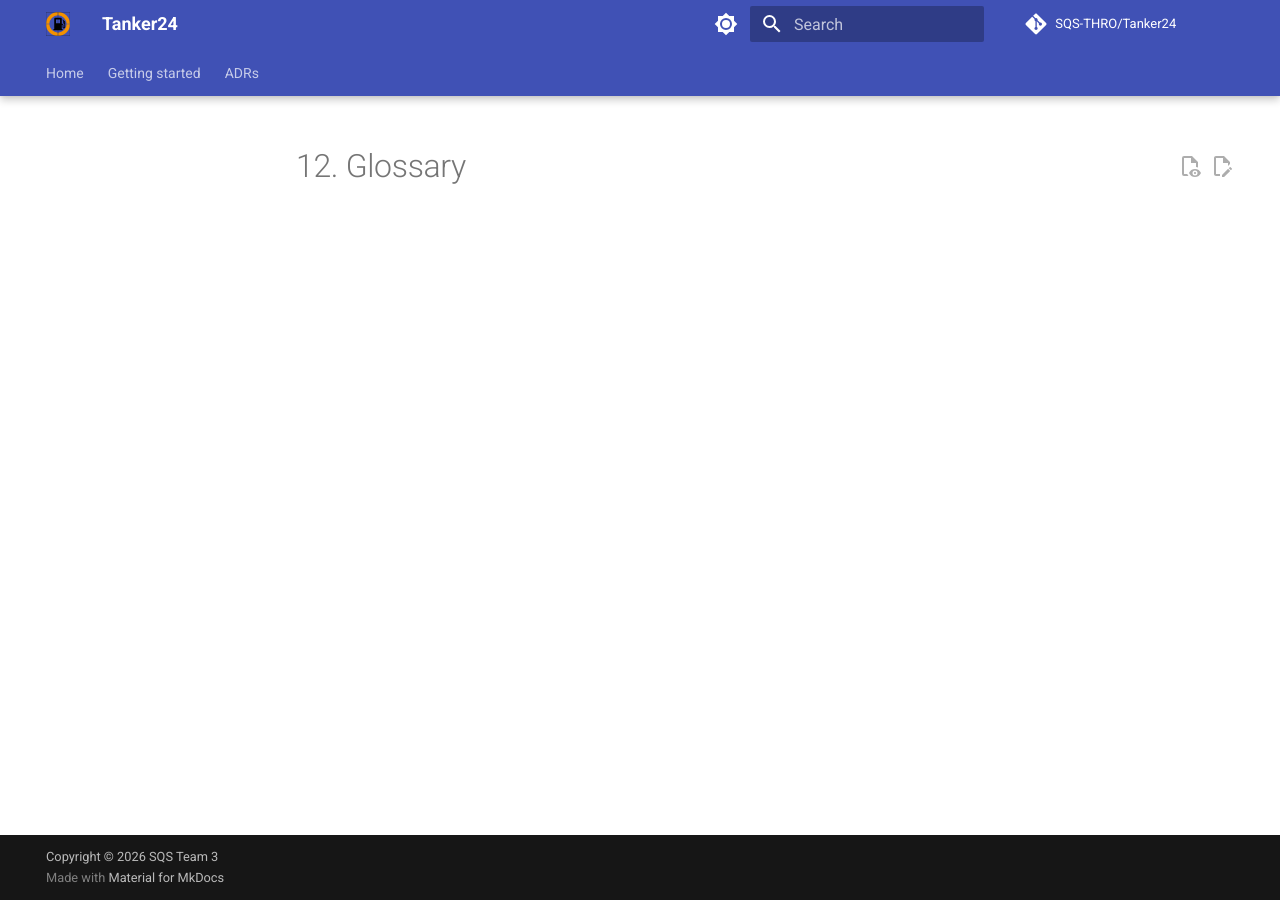
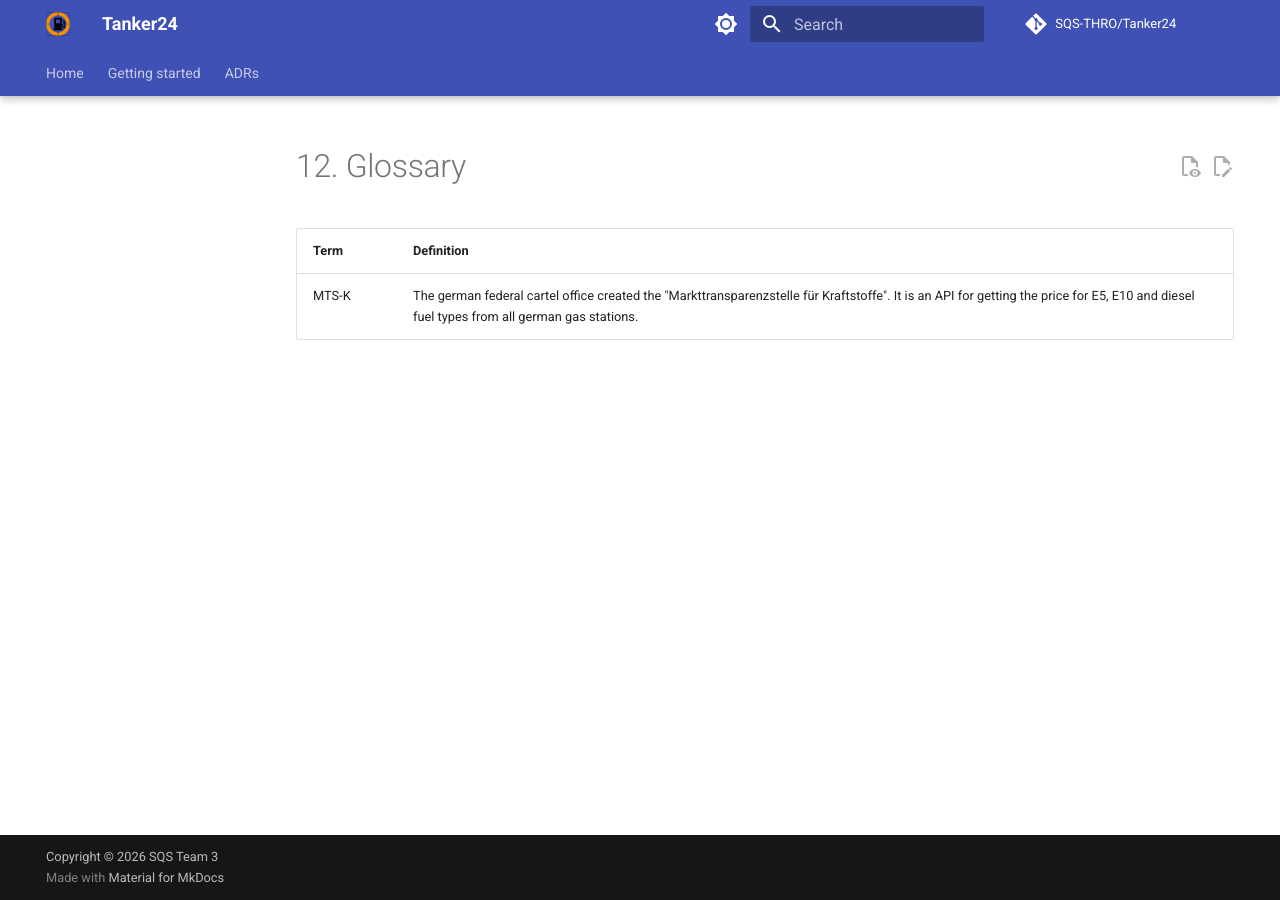
Before and after one commit to SQS-THRO/Tanker24, an MkDocs documentation site: the page built from docs/arc42/12_glossary.md, in a window 1280 px wide. Built offline with MkDocs 1.6.1 and Material for MkDocs 9.7.7, drawn with Linux system fonts in a browser that asks for light colours; comment, search, counter and statistics services are not loaded.

Commit message:
#13 started glossary

```diff
--- a/docs/arc42/12_glossary.md
+++ b/docs/arc42/12_glossary.md
@@ -1 +1,5 @@
 # 12. Glossary
+
+|Term|Definition|
+|---|---|
+|MTS-K|The german federal cartel office created the "Markttransparenzstelle für Kraftstoffe". It is an API for getting the price for E5, E10 and diesel fuel types from all german gas stations.|
```
